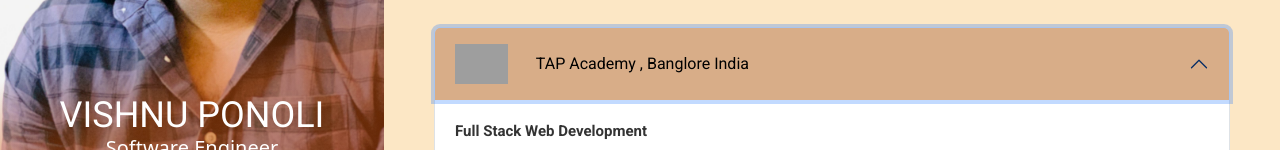
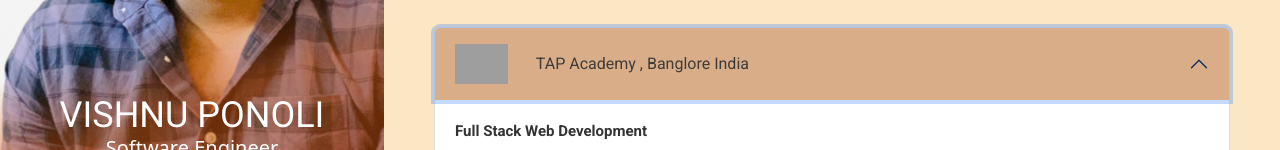
Before and after one commit to vishnuponoli21/vishnuponoli-portfolio2, a plain HTML site: page index.html in a window 1280 px wide. Both pictures are taken after a click on the button "TAP Academy , Banglore India". Shown: the part 1475-1625 px from the top of the page. Drawn offline with nearby package versions, Linux system fonts and the light colour scheme; grey boxes are pictures that could not be loaded.

Commit message:
changed color of text in accordion

```diff
--- a/assets/css/style.css
+++ b/assets/css/style.css
@@ -179,7 +179,7 @@
     color: white;
   }
   .accordion-item button:focus {
-    color: black !important;
+    color: #333333ee !important;
     background: #b15b107f;
   }
   .fbd{
```
